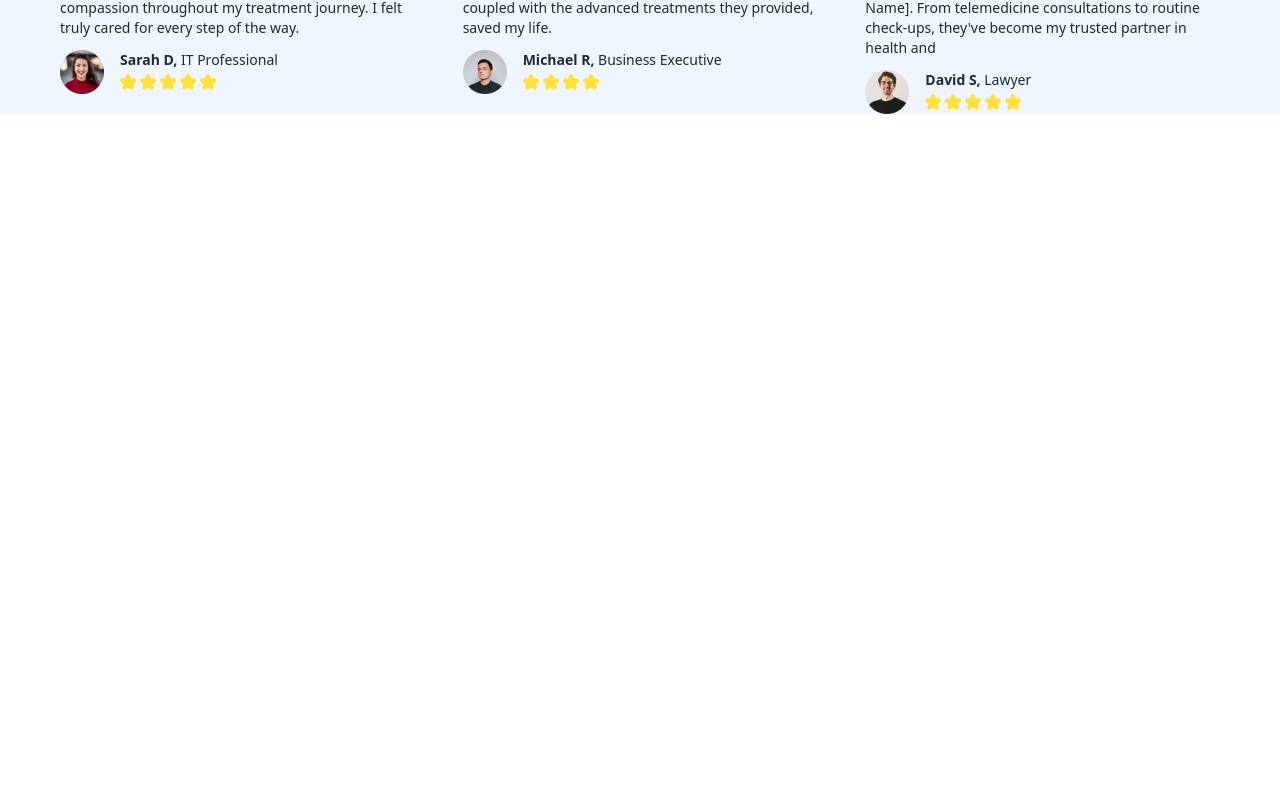
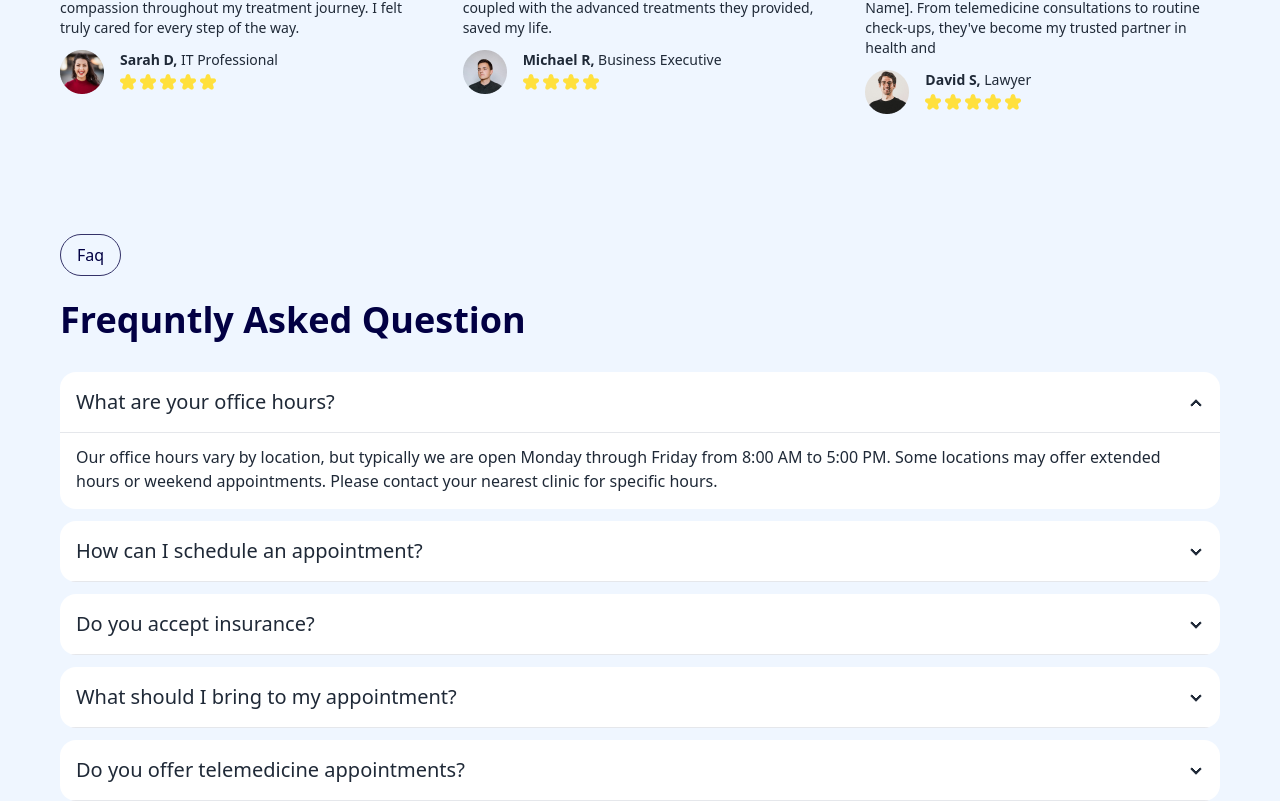
Before and after one commit to shuvo339/DC-Healthcare, a React (Vite) app: page / in a window 1280 px wide. Shown: the part 2833-3634 px from the top of the page. Before the commit the page ends 2947 px from the top, so only its background shows below. Built offline with nearby package versions, Linux system fonts and the light colour scheme.

Commit message:
faq section added

```diff
--- /dev/null
+++ b/src/pages/Home/Faqs.jsx
@@ -0,0 +1,62 @@
+import Subheading from "../../assets/components/Subheading/Subheading";
+
+const Faqs = () => {
+  return (
+    <div className="mt-[60px] md:mt-[120px]">
+      <Subheading text="Faq"></Subheading>
+      <h1 className="text-4xl font-semibold text-[#020043] pb-8">
+        Frequntly Asked Question
+      </h1>
+
+      <div className="space-y-3">
+        <div className="collapse collapse-arrow bg-white">
+          <input type="radio" name="my-accordion-2" defaultChecked />
+          <div className="collapse-title text-xl font-medium border-b">
+          What are your office hours?
+          </div>
+          <div className="collapse-content">
+            <p className="pt-3">Our office hours vary by location, but typically we are open Monday through Friday from 8:00 AM to 5:00 PM. Some locations may offer extended hours or weekend appointments. Please contact your nearest clinic for specific hours.</p>
+          </div>
+        </div>
+        <div className="collapse collapse-arrow bg-white">
+          <input type="radio" name="my-accordion-2" />
+          <div className="collapse-title text-xl font-medium border-b">
+          How can I schedule an appointment?
+          </div>
+          <div className="collapse-content">
+            <p className="pt-3">You can schedule an appointment online through our website, by calling our office directly, or by visiting any of our clinic locations in person. Please have your insurance information and relevant medical history ready when scheduling.</p>
+          </div>
+        </div>
+        <div className="collapse collapse-arrow bg-white">
+          <input type="radio" name="my-accordion-2" />
+          <div className="collapse-title text-xl font-medium border-b">
+          Do you accept insurance?
+          </div>
+          <div className="collapse-content">
+            <p className="pt-3">Yes, we accept most major insurance plans. Please contact our office or check our website for a full list of accepted providers. If you have any questions about your specific insurance coverage, our staff will be happy to assist you.</p>
+          </div>
+        </div>
+        <div className="collapse collapse-arrow bg-white">
+          <input type="radio" name="my-accordion-2" />
+          <div className="collapse-title text-xl font-medium border-b">
+          What should I bring to my appointment?
+          </div>
+          <div className="collapse-content">
+            <p className="pt-3">Please bring your insurance card, a valid photo ID, a list of any medications you are currently taking, and any relevant medical records. If applicable, also bring referral forms or authorization from your primary care physician.</p>
+          </div>
+        </div>
+        <div className="collapse collapse-arrow bg-white">
+          <input type="radio" name="my-accordion-2" />
+          <div className="collapse-title text-xl font-medium border-b">
+          Do you offer telemedicine appointments?
+          </div>
+          <div className="collapse-content">
+            <p className="pt-3">Yes, we offer telemedicine appointments for many of our services. You can schedule a virtual visit through our website or by calling our office. Telemedicine allows you to consult with our healthcare providers from the comfort of your home.</p>
+          </div>
+        </div>
+      </div>
+    </div>
+  );
+};
+
+export default Faqs;
--- a/src/pages/Home/Home.jsx
+++ b/src/pages/Home/Home.jsx
@@ -1,4 +1,5 @@
 import Banner from "./Banner";
+import Faqs from "./Faqs";
 import Highlights from "./Highlights";
 import Mission from "./Mission";
 import Services from "./Services";
@@ -12,6 +13,7 @@ const Home = () => {
             <Mission></Mission>
             <Services></Services>
             <Testimonial></Testimonial>
+            <Faqs></Faqs>
         </div>
     );
 };
--- /dev/null
+++ b/src/pages/Home/Promotion.jsx
@@ -0,0 +1,10 @@
+
+const Promotion = () => {
+    return (
+        <div>
+
+        </div>
+    );
+};
+
+export default Promotion;
```
